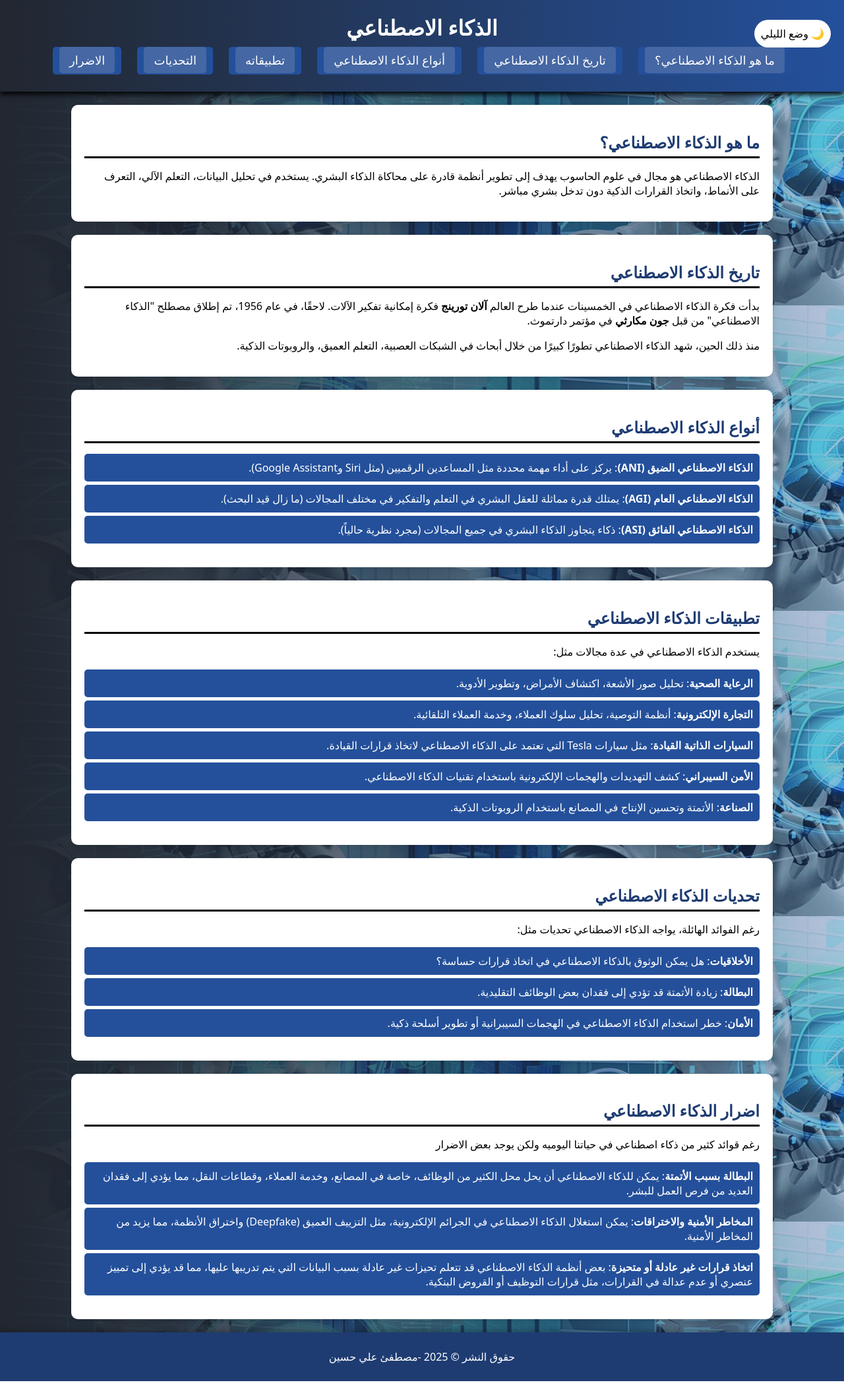
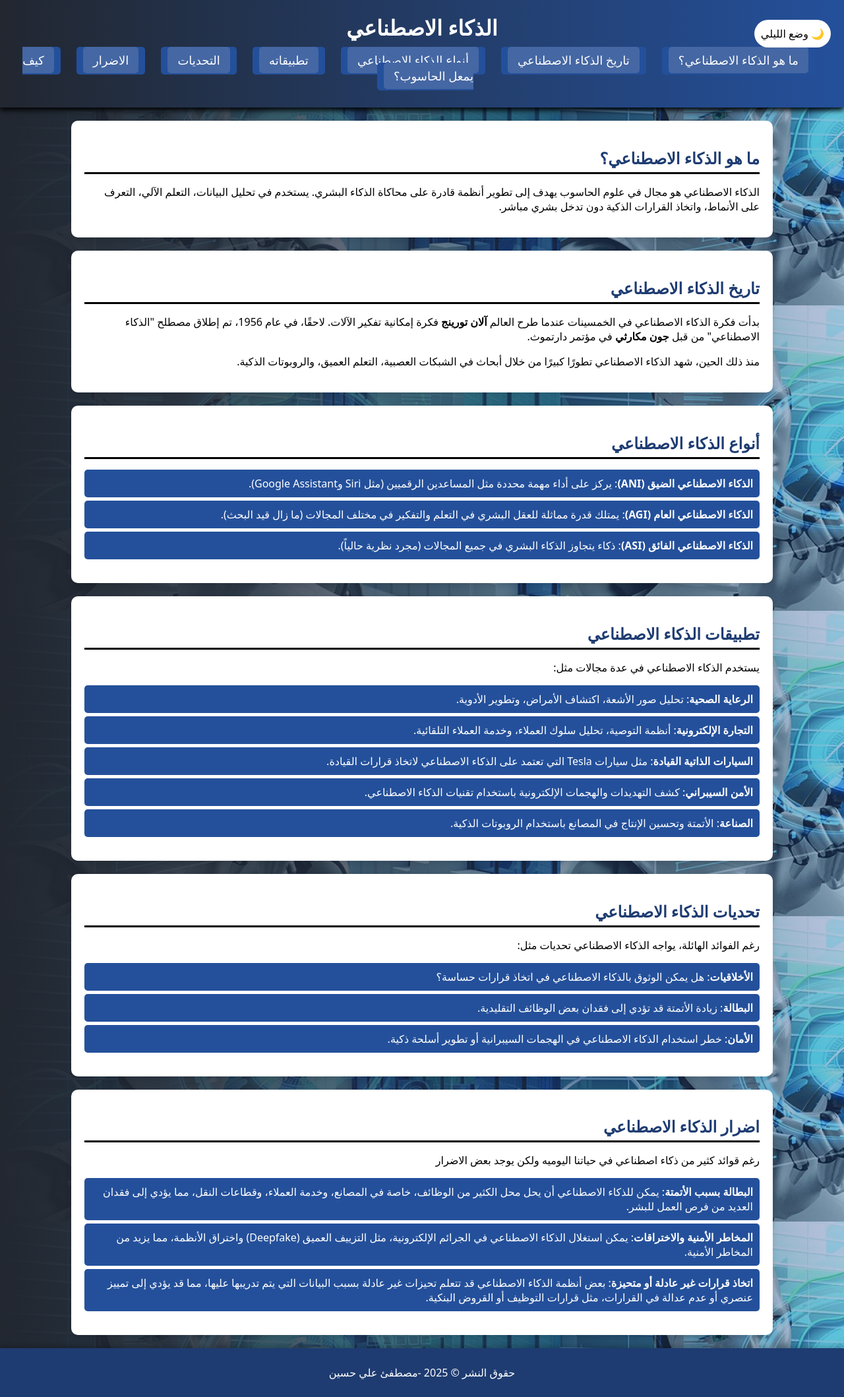
Before and after one commit to UNCLEEPICSANS/UNCLEEPICSANS, a plain HTML site: page index.html in a window 1280 px wide. Shown: the whole page at 66% size. Before the commit the page ends 2094 px from the top, so only its background shows below. Drawn offline with Linux system fonts and the light colour scheme.

Commit message:
Add files via upload

```diff
--- a/index.html
+++ b/index.html
@@ -19,7 +19,8 @@
                 <li><a href="#applications">تطبيقاته</a></li>
                 <li><a href="#challenges">التحديات</a></li>
                <li> <a href="#plpl">الاضرار</a></li>
-            </ul>
+        <li id="hoho"> <a href="https://ijijiokok0.github.io/kohiuguig/">كيف يمعل الحاسوب؟</a></li>
+               </ul>
         </nav>
     </header>
 
@@ -77,11 +78,13 @@
         </ul>
     </section>
     <button id="scrollToTop">🔝 Up</button>
+    <div id="huhu">
        <footer>
         <p>حقوق النشر © 2025 -مصطفئ علي حسين</p>
        </footer>
 
        <script src="script.js"></script>
-
+    </div>
+</body>
 </body>
 </html>
--- a/style.css
+++ b/style.css
@@ -101,6 +101,8 @@ footer {
     color: rgb(255, 255, 255);
     margin-top: 20px;
     box-shadow: 0 -4px 8px rgba(0, 0, 0, 0.2);
+    text-decoration: none;
+
 }
 
 #darkModeToggle {
```
